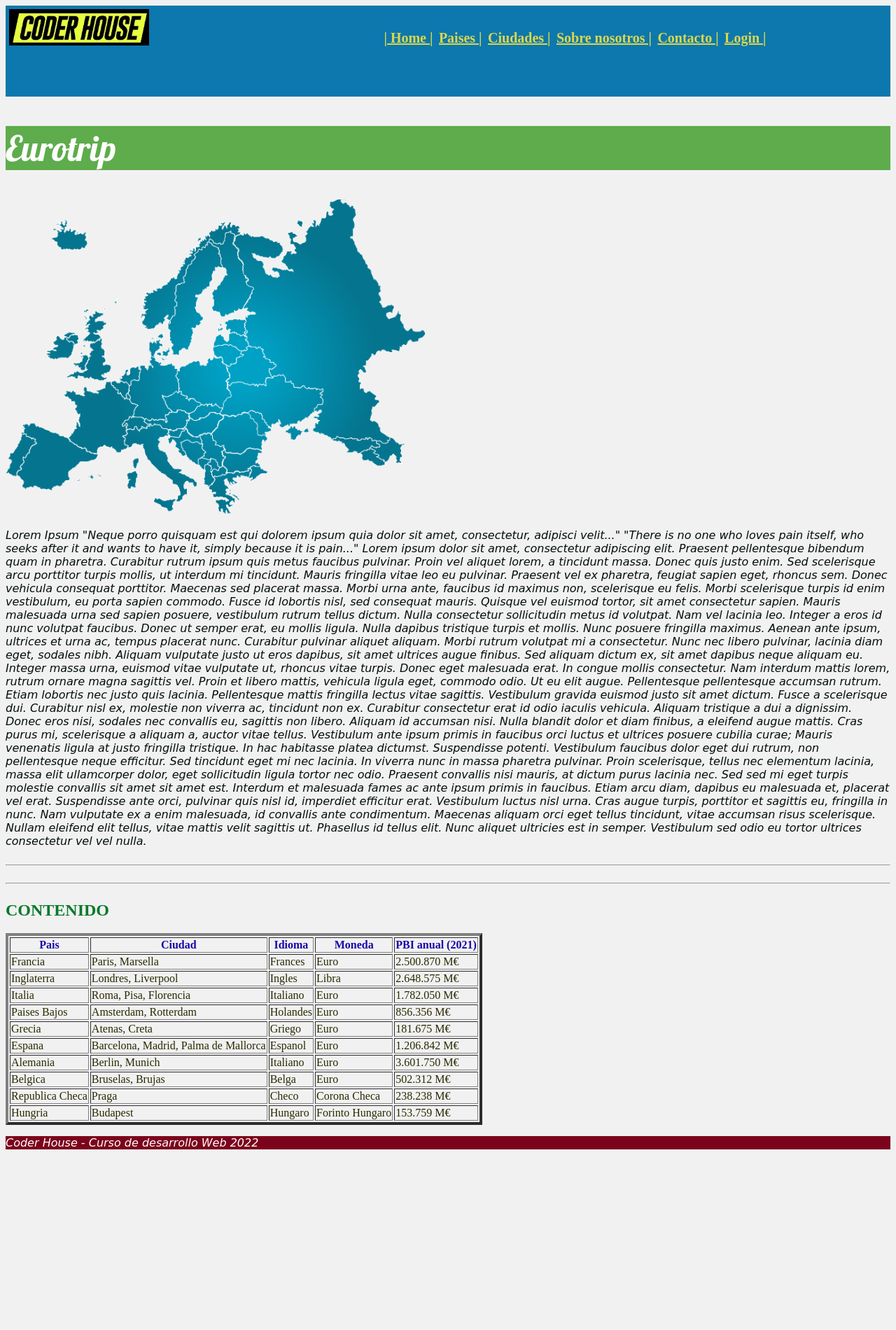
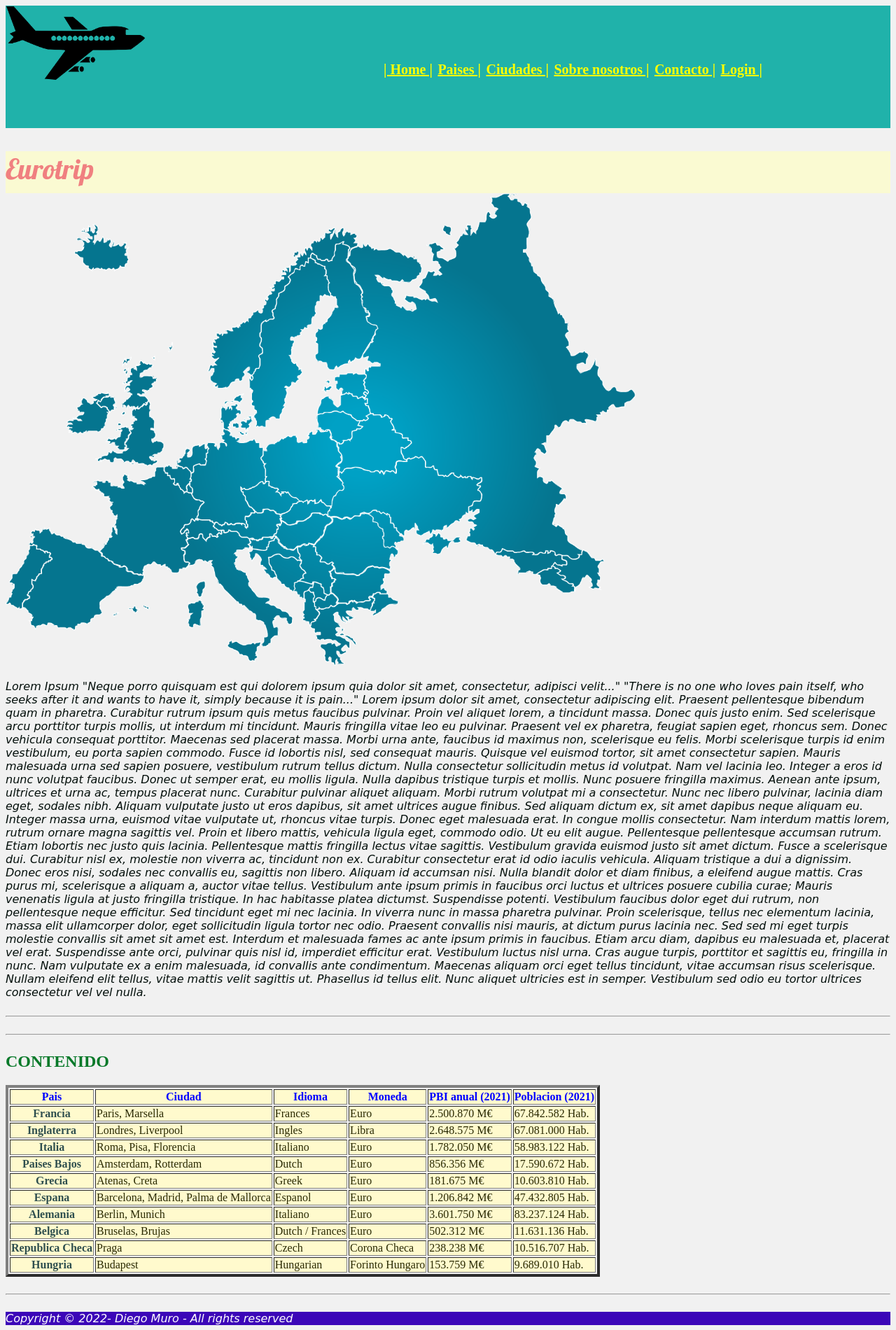
Before and after one commit to DiegoGMuro/DesarrolloWeb_Preentregas, a plain HTML site: page index.html in a window 1280 px wide. Shown: the top 1900 px of the page at 70% size. Before the commit the page ends 1658 px from the top, so only its background shows below. Drawn offline with Linux system fonts and the light colour scheme.

Commit message:
ajuste de css de la pagina

```diff
--- a/assets/css/style.css
+++ b/assets/css/style.css
@@ -3,158 +3,12 @@
 body{background-color: rgba(128, 128, 128, 0.11);
 }
 
-nav {
-	position: relative;
-	bottom: 70px;
-	left: 500px;
-}
-
-
-.navBackground {
-	background-color: rgb(13, 120, 173);
-	position: sticky;
-	top: 0px;
-}
-.navBackground img {
-	padding: 05px;
-}
-
 /* Etiquetas textos */
 h1{
-    color:#fffffe;
-    font-size: 50px;
-    font-weight:200;
+    color:lightcoral;
+    font-size: 40px;
+    font-weight:300;
     font-family: 'Lobster', cursive;
-
-}
-
-
-p{
-    color:#020e0a;
-    font-size: 16px;
-    font-weight:normal;
-    font-style: italic;
-    font-family: cursive;
-}
-
-/* Cabecera */
-header{
-    background-color: #1da59e;
-}
-
-/* Menu */
-nav ul{
-    font-size:30px;
-}
-
-/* Herencia */
-nav ul li{
-    color:#010511ce;
-    font-weight: bold;
-}
-
-
-nav ul li a{
-    color:#dad74e;
-    font-size: 20px;
-    font-style: normal;
-
-}
-
-nav ul li ul{
-    font-size: 3px;
-    font-style: italic;
-    font-weight: bold;
-    line-height: 1.2;
-    color: greenyellow;
-
-}
-
-
-/* Secciones secundarias */
-section{
-    background-color: #23910ab6;
-}
-
-
-.foto{
-    width: 100%;
-}
-
-
-.texto-rojo{
-      color:red;
-      background-color: yellow;
-}
-
-
-#cualquiera{
-    background-color: #004643;
-}
-
-
-#video{
-    background-color: #abd1c6;
-}
-
-
-/* Pie de pagina */
-
-footer{
-    background-color: rgb(124, 3, 28);
-}
-
-
-footer p{
-   color:white;
-}
-
-
-li{
-    display: inline-block;
-    padding-left: 0.5px;
-    padding-right: 0.5px;
-
-
-}
-
-
-ul ul {
-    position: relative;
-    display: none;
- }
- ul ul li {
-    display: block;
-    width:200px;
-    padding: 5px;
- }
- ul ul li a {
-    color: greenyellow;
-    font-size: medium;
-    font-family: system-ui, -apple-system, BlinkMacSystemFont, 'Segoe UI', Roboto, Oxygen, Ubuntu, Cantarell, 'Open Sans', 'Helvetica Neue', sans-serif;
-    font-weight: normal;
-    text-decoration: none;
-}
- ul li:hover ul {
-    position: absolute;
-    display:block;
-    background-color: rgb(25, 25, 26);
- }
- .parametroPosition{width: 80%; height: 80%;}
-
-.cuadradoAzul{
-	width: 500px;
-	height: 500px;
-	background-color: darkblue;
-	position: relative;
-
-}
-
-.cuadradoRojo{
-	width: 1000px;
-	height: 500px;
-	background-color: red;
-	position: relative;
 
 }
 
@@ -179,6 +33,150 @@ th{
 
 td{
     color:#292902;
+    background-color: lemonchiffon;
+
+}
+
+p{
+    color:#020e0a;
+    font-size: 16px;
+    font-weight:normal;
+    font-style: italic;
+    font-family: cursive;
+}
+
+
+/* Separador */
+.my-4 {
+    margin-top: 1.5rem !important;
+    margin-bottom: 1.5rem !important;
+}
+
+
+
+/* Cabecera */
+header{
+    background-color: #b61429;
+}
+
+/* Menu */
+/* Herencia */
+
+.navBackground {
+	background-color: lightseagreen;
+	position: sticky;
+	top: 0px;
+}
+
+.navBackground img {
+	padding: 0.2px;
+}
+
+
+nav {
+	position: relative;
+	bottom: 70px;
+	left: 500px;
+}
+
+
+nav ul{
+    font-size:30px;
+}
+
+
+nav ul li{
+    color:#010511ce;
+    font-weight: bold;
+    display: inline-block;
+    position: relative;
+}
+
+
+nav ul li a{
+    color:yellow;
+    font-size: 20px;
+    font-style: normal;
+
+}
+
+
+nav ul ul{
+    position: absolute;
+    display: none;
+}
+
+nav ul ul li{
+    display: block;
+    width:200px;
+    padding: 5px;
+
+}
+
+nav ul ul li a {
+    color: lightskyblue;
+    font-size: small;
+    font-family: system-ui, -apple-system, BlinkMacSystemFont, 'Segoe UI', Roboto, Oxygen, Ubuntu, Cantarell, 'Open Sans', 'Helvetica Neue', sans-serif;
+    font-weight: normal;
+    text-decoration: none;
+}
+
+
+
+/* Uso de Hover */
+nav ul li:hover ul{
+    display: block;
+    background-color: darkblue;
+}
+
+
+nav ul li:hover ul li a{
+    display: block;
+    background-color: darkblue;
+
+}
+nav ul li a:hover{
+    color:orangered;
+
+}
+
+
+/* Secciones secundarias */
+section{
+    background-color: lightgoldenrodyellow;
+    height: 60px;
+}
+
+
+/* CLASS */
+.foto{
+    width: 100%;
+
+}
+
+.texto-azul{
+      color:blue;
+      background-color: lemonchiffon;
+}
+
+.texto-remarcado{
+    color: darkslategray;
+    background-color: lemonchiffon;
+    font-weight: bold;
+    text-align: center;
+
+}
+
+
+/* ID */
+#video{
+    background-color: #abd1c6;
+}
+
+
+/* Table - Label */
+table{
+    color:#fffffe;
 
 }
 
@@ -187,11 +185,51 @@ label{
 
 }
 
-table{
-    color:#fffffe;
 
+/* Pie de pagina */
+footer{
+    background-color: rgb(60, 7, 184);
 }
 
+
+footer p{
+   color:white;
+}
+
+
+
+
+
+
+
+/*#cualquiera{
+    background-color: #004643;
+}*/
+
+
+/*
+ul ul {
+    position: relative;
+    display: none;
+ }*/
+
+/*
+ ul ul li {
+    display: block;
+    width:200px;
+    padding: 5px;
+ }*/
+
+
+/*
+ ul li:hover ul {
+    position: absolute;
+    display:block;
+    background-color: rgb(25, 25, 26);
+ }*/
+
+
+/*
 .piecontacto {
     align-items: center;
     display: flex;
@@ -210,9 +248,45 @@ table{
     display:inline;
     flex-direction:column;
     margin:25px;
+}*/
+
+/*
+.cuadradoAzul{
+	width: 500px;
+	height: 500px;
+	background-color: darkblue;
+	position: relative;
+
 }
 
-.my-4 {
-    margin-top: 1.5rem !important;
-    margin-bottom: 1.5rem !important;
-  }
+.cuadradoRojo{
+	width: 1000px;
+	height: 500px;
+	background-color: red;
+	position: relative;
+
+}*/
+
+
+/*
+ .parametroPosition{width: 80%; height: 80%;}
+*/
+
+/*
+li{
+    display: inline-block;
+    padding-left: 0.5px;
+    padding-right: 0.5px;
+
+}*/
+
+
+/*
+nav ul li ul{
+    font-size: 3px;
+    font-style: italic;
+    font-weight: bold;
+    line-height: 1.2;
+    color: greenyellow;
+
+} */
--- a/index.html
+++ b/index.html
@@ -15,7 +15,7 @@
             <!-- Poner CTRL+K , CTRL+C -->
 
     <header class="navBackground">
-    <img src="assets/img/Coder2.jpg" alt="logo sitio" width="200">
+    <img src="assets/img/Avion3.png" alt="logo sitio" width="200">
     <nav>
         <ul>
             <li><a href="index.html" target="blank" >| Home |</a></li>
@@ -69,7 +69,8 @@
     <section>
          <h1>Eurotrip</h1>
     </section>
-        <img src="assets/img/Europa1.png" width="600" alt="Europa">
+        <img src="assets/img/Europa1.png" width="900" alt="Europa">
+
 
         <p>Lorem Ipsum
             "Neque porro quisquam est qui dolorem ipsum quia dolor sit amet, consectetur, adipisci velit..."
@@ -91,99 +92,110 @@
         <table border="4">
 
             <tr>
-                <th> Pais </th>
-                <th> Ciudad </th>
-                <th> Idioma </th>
-                <th> Moneda</th>
-                <th> PBI anual (2021)</th>
+                <th class="texto-azul"> Pais </th>
+                <th class="texto-azul"> Ciudad </th>
+                <th class="texto-azul"> Idioma </th>
+                <th class="texto-azul"> Moneda</th>
+                <th class="texto-azul"> PBI anual (2021)</th>
+                <th class="texto-azul"> Poblacion (2021)</th>
             </tr>
 
             <tr>
-                <td> Francia</td>
+                <td class="texto-remarcado"> Francia</td>
                 <td> Paris, Marsella</td>
                 <td> Frances</td>
                 <td> Euro</td>
                 <td> 2.500.870 M€</td>
+                <td> 67.842.582	 Hab.</td>
 
             </tr>
 
             <tr>
-                <td> Inglaterra</td>
+                <td class="texto-remarcado"> Inglaterra</td>
                 <td> Londres, Liverpool</td>
                 <td> Ingles</td>
                 <td> Libra</td>
                 <td> 2.648.575 M€</td>
+                <td> 67.081.000 Hab.</td>
             </tr>
 
             <tr>
-                <td> Italia</td>
+                <td class="texto-remarcado"> Italia</td>
                 <td> Roma, Pisa, Florencia</td>
                 <td> Italiano</td>
                 <td> Euro</td>
                 <td> 1.782.050 M€</td>
+                <td> 58.983.122 Hab.</td>
             </tr>
 
             <tr>
-                <td> Paises Bajos</td>
+                <td class="texto-remarcado"> Paises Bajos</td>
                 <td> Amsterdam, Rotterdam</td>
-                <td> Holandes</td>
+                <td> Dutch</td>
                 <td> Euro</td>
                 <td> 856.356 M€</td>
+                <td> 17.590.672 Hab.</td>
             </tr>
 
             <tr>
-                <td> Grecia</td>
+                <td class="texto-remarcado"> Grecia</td>
                 <td> Atenas, Creta</td>
-                <td> Griego</td>
+                <td> Greek</td>
                 <td> Euro</td>
                 <td> 181.675 M€</td>
+                <td> 10.603.810 Hab.</td>
             </tr>
 
             <tr>
-                <td> Espana</td>
+                <td class="texto-remarcado"> Espana</td>
                 <td> Barcelona, Madrid, Palma de Mallorca</td>
                 <td> Espanol</td>
                 <td> Euro</td>
                 <td> 1.206.842 M€</td>
+                <td> 47.432.805 Hab.</td>
             </tr>
 
             <tr>
-                <td> Alemania</td>
+                <td class="texto-remarcado"> Alemania</td>
                 <td> Berlin, Munich</td>
                 <td> Italiano</td>
                 <td> Euro</td>
                 <td> 3.601.750 M€</td>
+                <td> 83.237.124 Hab.</td>
             </tr>
 
             <tr>
-                <td> Belgica</td>
+                <td class="texto-remarcado"> Belgica</td>
                 <td> Bruselas, Brujas</td>
-                <td> Belga</td>
+                <td> Dutch / Frances </td>
                 <td> Euro</td>
                 <td> 502.312 M€</td>
+                <td> 11.631.136	 Hab.</td>
             </tr>
 
             <tr>
-                <td> Republica Checa</td>
+                <td class="texto-remarcado"> Republica Checa</td>
                 <td> Praga</td>
-                <td> Checo</td>
+                <td> Czech</td>
                 <td> Corona Checa</td>
                 <td> 238.238 M€</td>
+                <td> 10.516.707 Hab.</td>
             </tr>
 
             <tr>
-                <td> Hungria</td>
+                <td class="texto-remarcado"> Hungria</td>
                 <td> Budapest</td>
-                <td> Hungaro</td>
+                <td> Hungarian</td>
                 <td> Forinto Hungaro</td>
                 <td> 153.759 M€</td>
+                <td> 9.689.010 Hab.</td>
             </tr>
         </table>
-
+        <hr class="my-4" />
 
 
     <footer>
-        <p>Coder House - Curso de desarrollo Web 2022</p>
+        <p>Copyright © 2022- Diego Muro - All rights reserved</p>
 
 
     </footer>
```
Also changed, not shown: pages/about.html (+2 -2 lines), pages/cities.html (+3 -3 lines), pages/contact.html (+14 -8 lines), pages/countries.html (+2 -2 lines), pages/login.html (+2 -2 lines), assets/img/Avion3.png (added), assets/img/airplane.webp (added), assets/img/avion.jpg (added), assets/img/avion2.jpg (added), assets/img/—Pngtree—icons instagram logo_3588407.png (added). Lines whose indentation alone changed are shown as unchanged.
